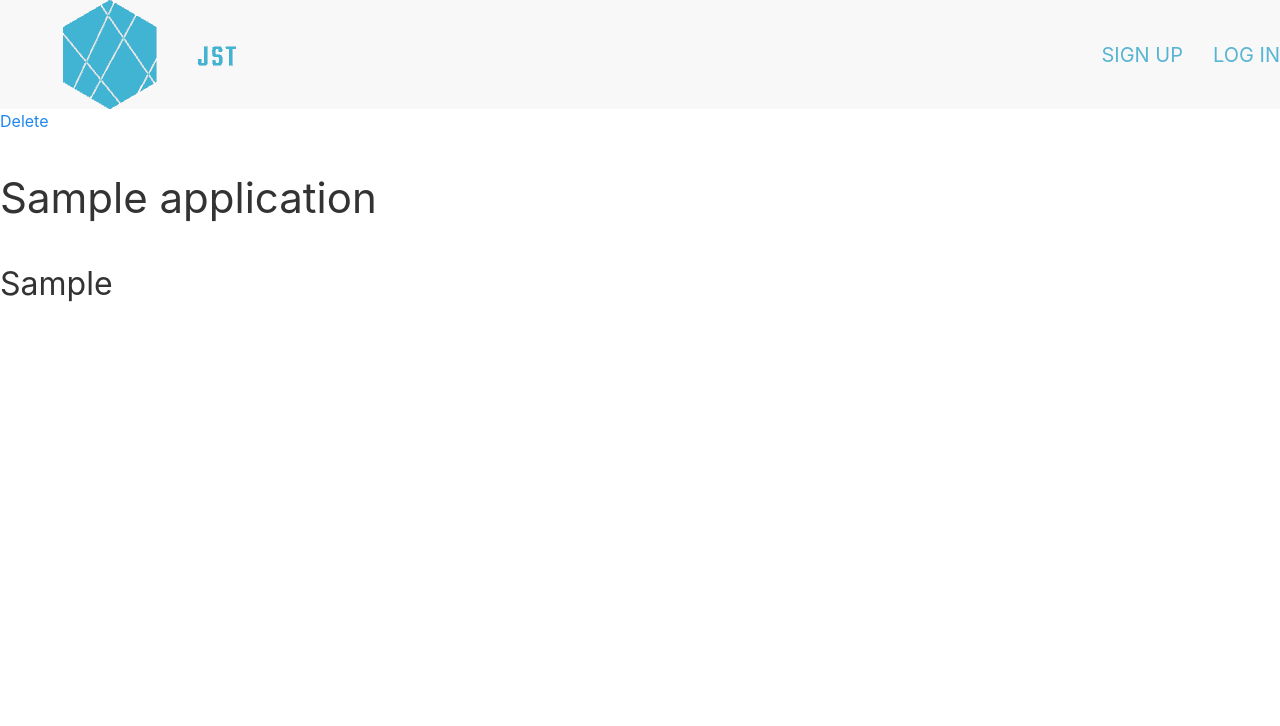
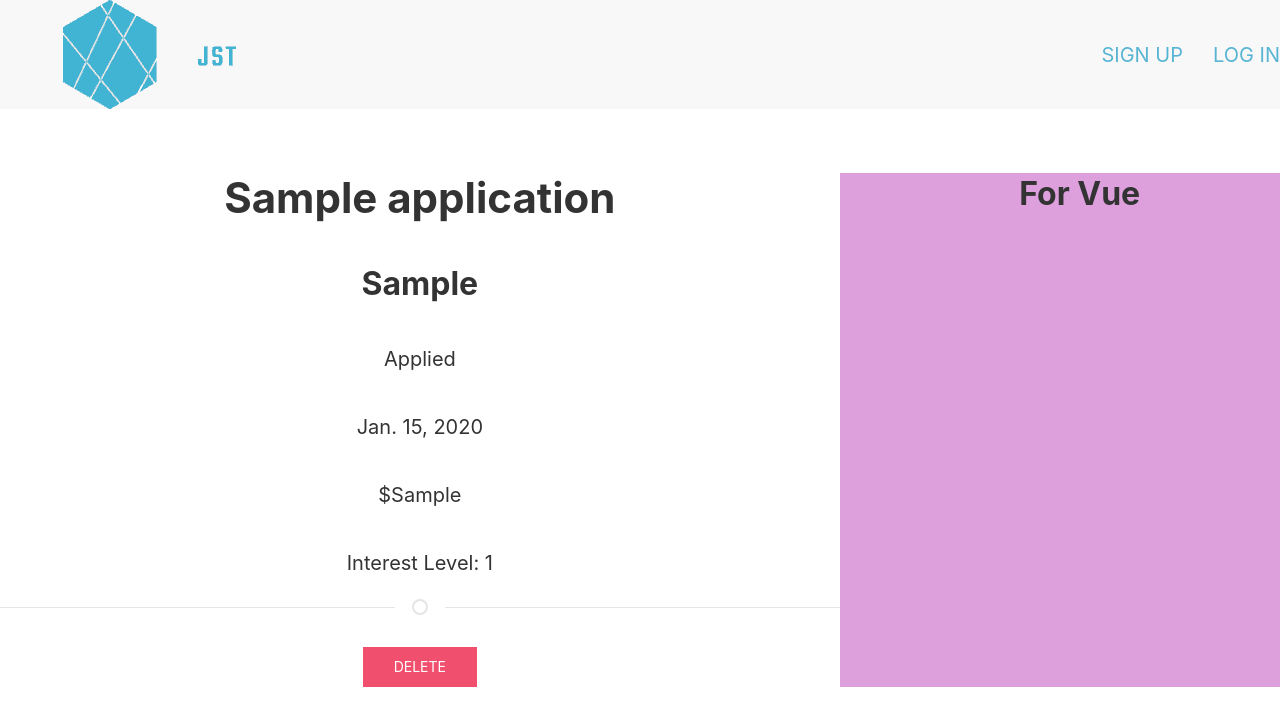
Before and after one commit to rperillo1/Job-Search-Tracker, a Django app: page /applications/1/ in a window 1280 px wide. Shown: the top 726 px of the page. Run offline with Django 3.2, Linux system fonts and the light colour scheme; tables that the repository leaves empty hold one stand-in row (values such as "Sample post"); some libraries are stand-ins or nearby versions.

Commit message:
add style to app_detail

```diff
--- a/main_app/static/main_app/styles/main.css
+++ b/main_app/static/main_app/styles/main.css
@@ -110,3 +110,16 @@ span.step {
       color: var(--main-accent);
       text-shadow: 1px 1px 2px var(--main-nav);
 }
+.danger-button {
+    color: white;
+}
+.center {
+    text-align: center;
+}
+.app-detail h1, .app-detail h2 {
+    font-weight: bolder;
+}
+.app-detail {
+    margin-top: 8vh;
+    min-height: 10vh;
+}
--- a/main_app/templates/applications/index.html
+++ b/main_app/templates/applications/index.html
@@ -8,7 +8,7 @@
     <img src="{% static 'main_app/img/app_index.jpg' %}" alt="hero image">
     <!-- Photo by JESHOOTS.COM on Unsplash -->
     <div class="uk-position-center">
-        <h1>{{user.username}}'s Current Applications</h1>
+        <h1>{{ user.username|capfirst }}'s Current Applications</h1>
         <button class="uk-button uk-button-default"><a href="{% url 'applications_create' %}">Add an application</a></button>
     </div>
 </div>
@@ -18,8 +18,8 @@
     <div>
         <div class="uk-card uk-card-large uk-card-default uk-card-hover uk-card-body applications">
             <h3 class="uk-card-title"><a href="{% url 'applications_show' application.id %}">{{ application.title }}</a></h3>
-            <p>Status: <span class="bold">{{ application.status }}</p></span>
-            <p>You applied: <span class="bold">{{ application.date_applied|naturalday }}</span></p>
+            <p>Status: <span class="bold">{{ application.get_status_display }}</p></span>
+            <p>You applied: <span class="bold">{{ application.date_applied|naturalday|capfirst }}</span></p>
             <p>Company: <span class="bold">{{ application.company }}</p></span>
             <p>Description: {{ application.description }}</p>
             {% if application.interest_level < 3 %}
--- a/main_app/templates/main_app/application_detail.html
+++ b/main_app/templates/main_app/application_detail.html
@@ -1,9 +1,21 @@
 {% extends 'base.html' %}
 {% load humanize %}
 {% block content %}
+<div class="uk-grid">
+    <div class="uk-width-2-3@m center app-detail">
+        <h1>{{ application.title }}</h1>
+        <h2>{{ application.company }}</h2>
+        <h4>{{ application.get_status_display }}</h4>
+        <h4>{{ application.date_applied|naturalday|capfirst }}</h4>
+        <h4>${{ application.salary|intcomma }}</h4>
+        <h4>Interest Level: {{ application.interest_level }}</h4>
+        <hr class="uk-divider-icon">
+        <button class="uk-button uk-button-danger uk-align-center"><a class="danger-button" href="{% url 'application_delete'  application.id %}">Delete</a></button>
+    </div>
+    <div class="uk-width-1-3@m center app-detail" style="background-color: plum;">
+        <h2>For Vue </h2>
+    </div>
+</div>
 
-<a href="{% url 'application_delete'  application.id %}"> Delete </a>
-<h1>{{application.title}}</h1>
-<h2>{{application.company}}</h2>
 
 {% endblock %}
```
